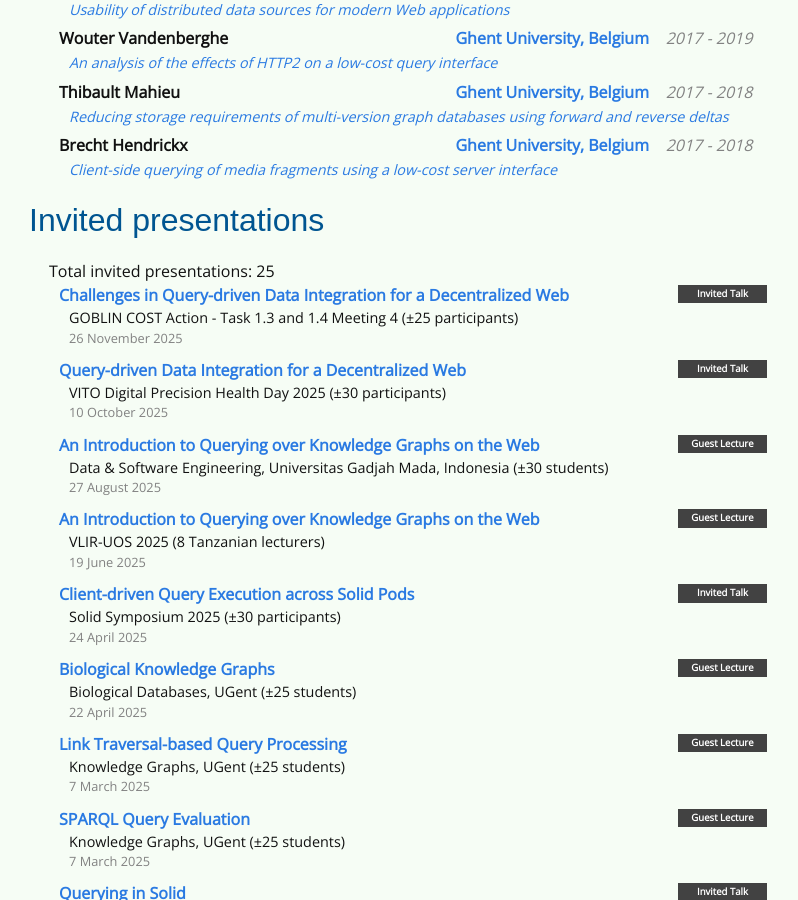
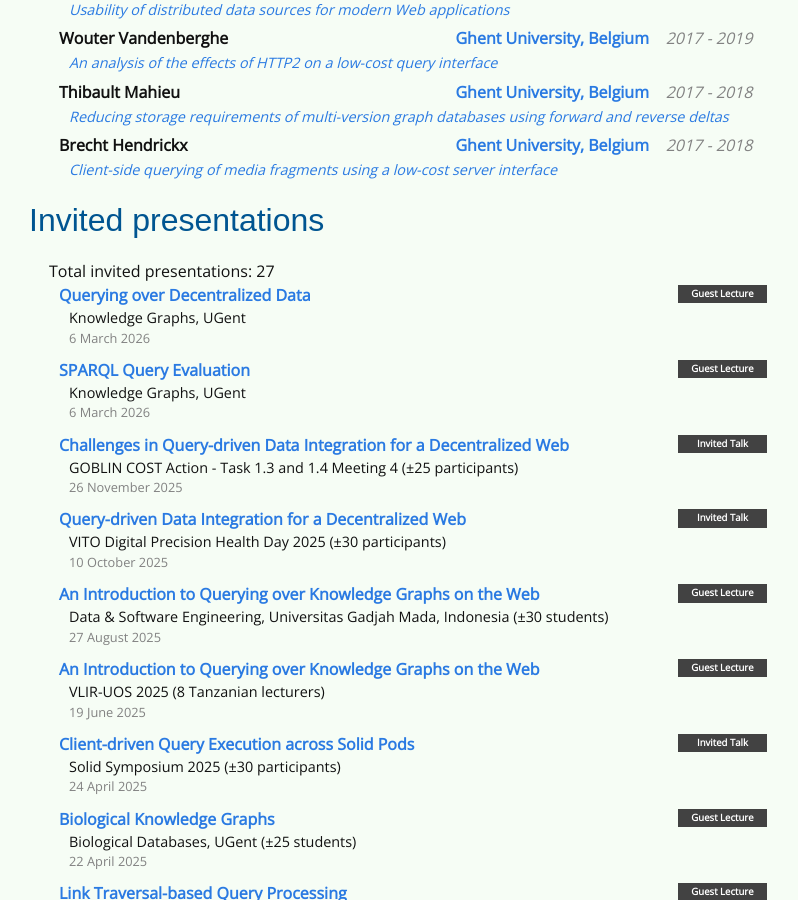
Before and after one commit to rubensworks/rubensworks.net, a Jekyll site: the page built from cv.md, in a window 1280 px wide and 900 px high, scrolled down 4873 px. Shown: the whole window, without its empty margins (241-1039 px from the left). Built offline with Jekyll 4.4.1, drawn with Linux system fonts in a browser that asks for light colours; some web fonts are replaced.

Commit message:
Add KG 2026 lectures

```diff
--- a/_data/presentations.yml
+++ b/_data/presentations.yml
@@ -6,6 +6,19 @@
 # - Conference
 # - Workshop
 # - Other
+
+"2026-ugent-knowledgegraphs-querydecentralized":
+    title: "Querying over Decentralized Data"
+    venue: "Knowledge Graphs, UGent"
+    date: "6 March 2026"
+    url: "https://www.rubensworks.net/raw/slides/2026/ugent-knowledgegraphs-querydecentralized/"
+    type: "Guest Lecture"
+"2026-ugent-knowledgegraphs-sparqlengines":
+    title: "SPARQL Query Evaluation"
+    venue: "Knowledge Graphs, UGent"
+    date: "6 March 2026"
+    url: "https://www.rubensworks.net/raw/slides/2026/ugent-knowledgegraphs-sparqlengines/"
+    type: "Guest Lecture"
 
 "2025-goblin-challengesquerydecentralized":
     title: "Challenges in Query-driven Data Integration for a Decentralized Web"
```
